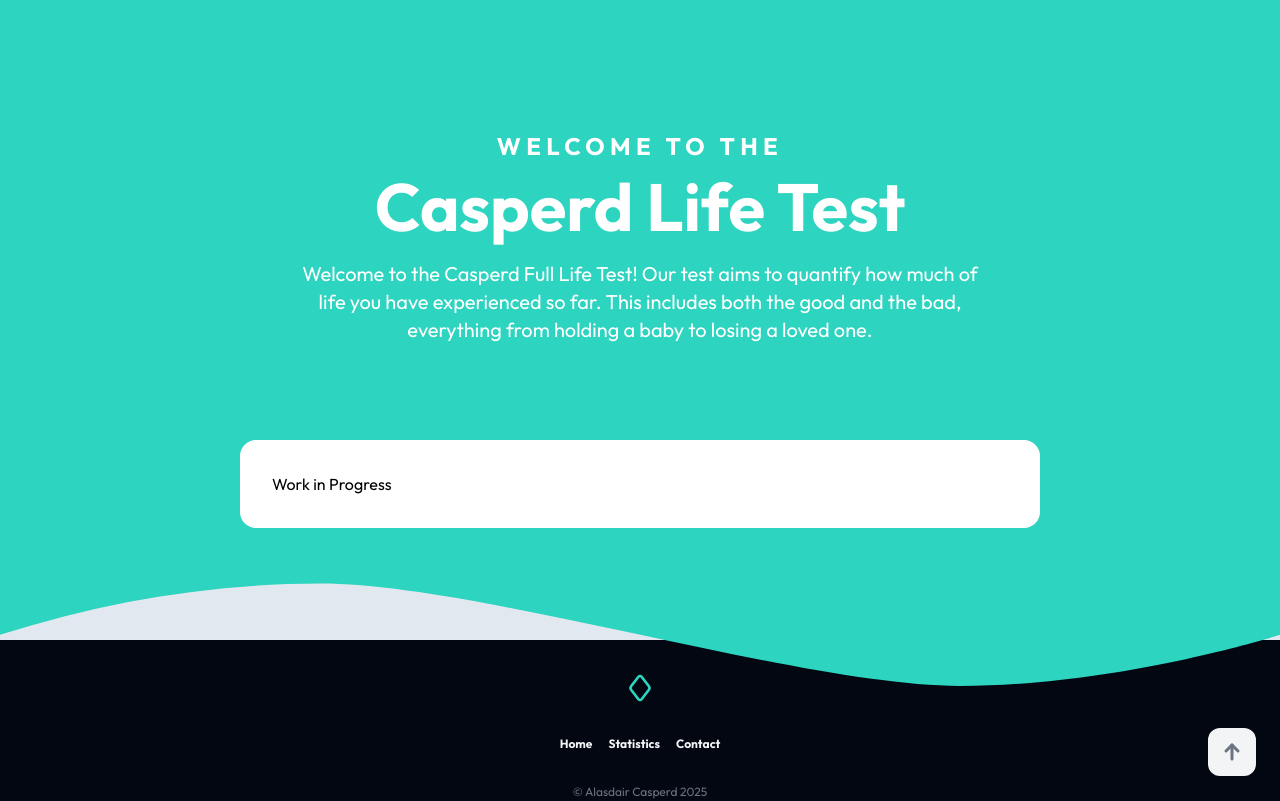
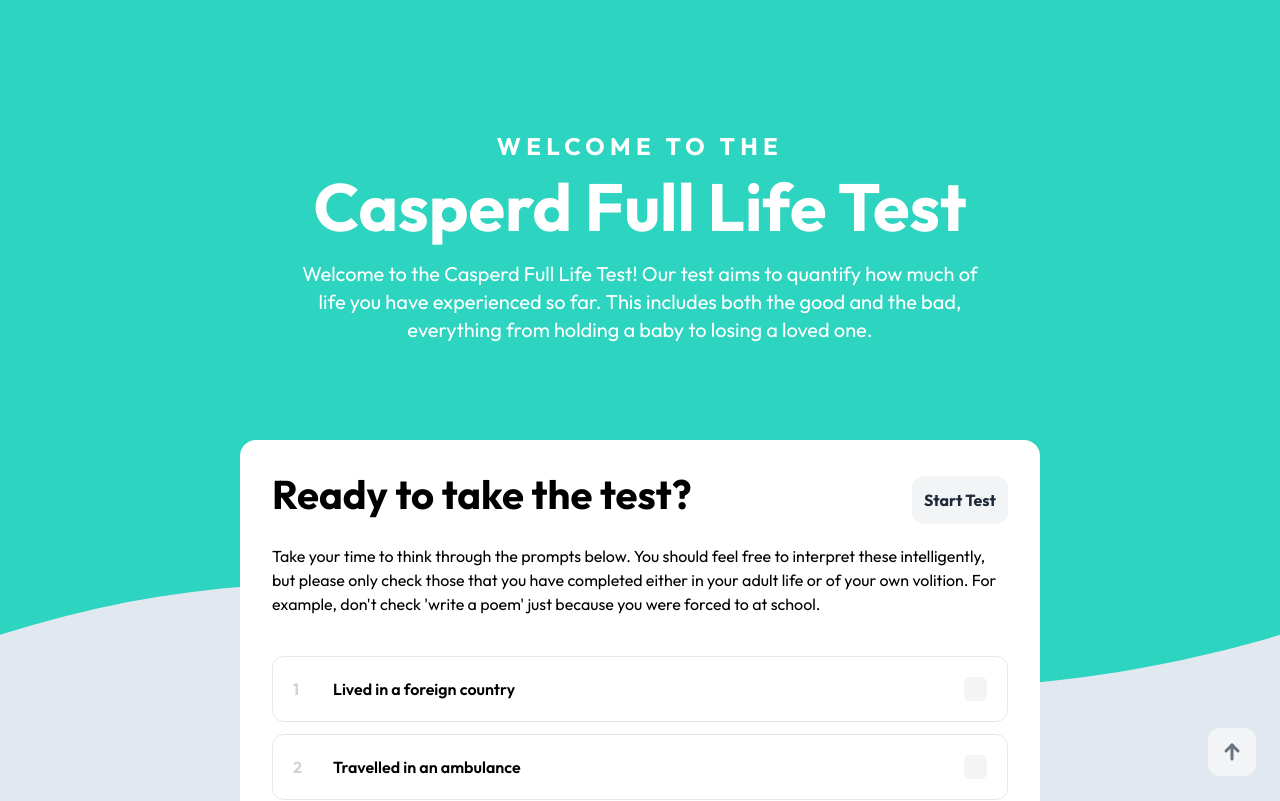
Before and after one commit to alasdair-casperd/casperd-life-test, a Next.js app: page / in a window 1280 px wide. Shown: the top 801 px of the page. Built offline with nearby package versions, Linux system fonts and the light colour scheme.

Commit message:
Content – Create main test page

```diff
--- a/src/app/page.tsx
+++ b/src/app/page.tsx
@@ -1,13 +1,48 @@
+"use client";
+
 import { PageContainer } from "@/components/general/page-container";
+import { DataNotice } from "@/components/test/data-notice";
+import { ExperienceToggle } from "@/components/test/experience-toggle";
+import { TestHeader } from "@/components/test/test-header";
+import { experiences } from "@/data/experience.data";
+import { Response } from "@/types/response";
+import { useState } from "react";
 
 export default function () {
+  const [response, setResponse] = useState({} as Response);
+
+  const toggleExperience = (id: number) => {
+    setResponse({ ...response, [id]: !response[id] });
+  };
+
   return (
     <PageContainer
-      title="Casperd Life Test"
+      title="Casperd Full Life Test"
       subtitle="Welcome to the"
       description="Welcome to the Casperd Full Life Test! Our test aims to quantify how much of life you have experienced so far. This includes both the good and the bad, everything from holding a baby to losing a loved one."
     >
-      Work in Progress
+      <TestHeader
+        button={{ text: "Start Test", action: () => {} }}
+      ></TestHeader>
+
+      <div className="flex flex-col gap-3 mt-10">
+        {experiences.map((experience, index) => (
+          <ExperienceToggle
+            key={index}
+            experience={experience}
+            number={(index + 1).toString()}
+            completed={response[experience.id]}
+            toggleExperience={() => {
+              toggleExperience(experience.id);
+            }}
+          ></ExperienceToggle>
+        ))}
+      </div>
+
+      <div className="mt-10">
+        <DataNotice />
+        <button className="primary-button w-full">Get Your Results</button>
+      </div>
     </PageContainer>
   );
 }
--- a/src/components/test/experience-toggle.tsx
+++ b/src/components/test/experience-toggle.tsx
@@ -22,7 +22,7 @@ export function ExperienceToggle({
   return (
     <div className="flex flex-row items-center gap-4">
       <div
-        className="w-full flex flex-row-reverse items-center justify-between gap-4 cursor-pointer bg-white border-2 border-base-200 p-5 rounded-xl group hover:bg-base-50 duration-150 relative"
+        className="w-full flex flex-row-reverse items-center justify-between gap-4 cursor-pointer bg-white border border-base-200 p-5 rounded-xl group hover:bg-base-50 duration-150 relative"
         onClick={toggleExperience}
       >
         <div
--- /dev/null
+++ b/src/types/response.ts
@@ -0,0 +1 @@
+export type Response = { [key: number]: boolean };
```
